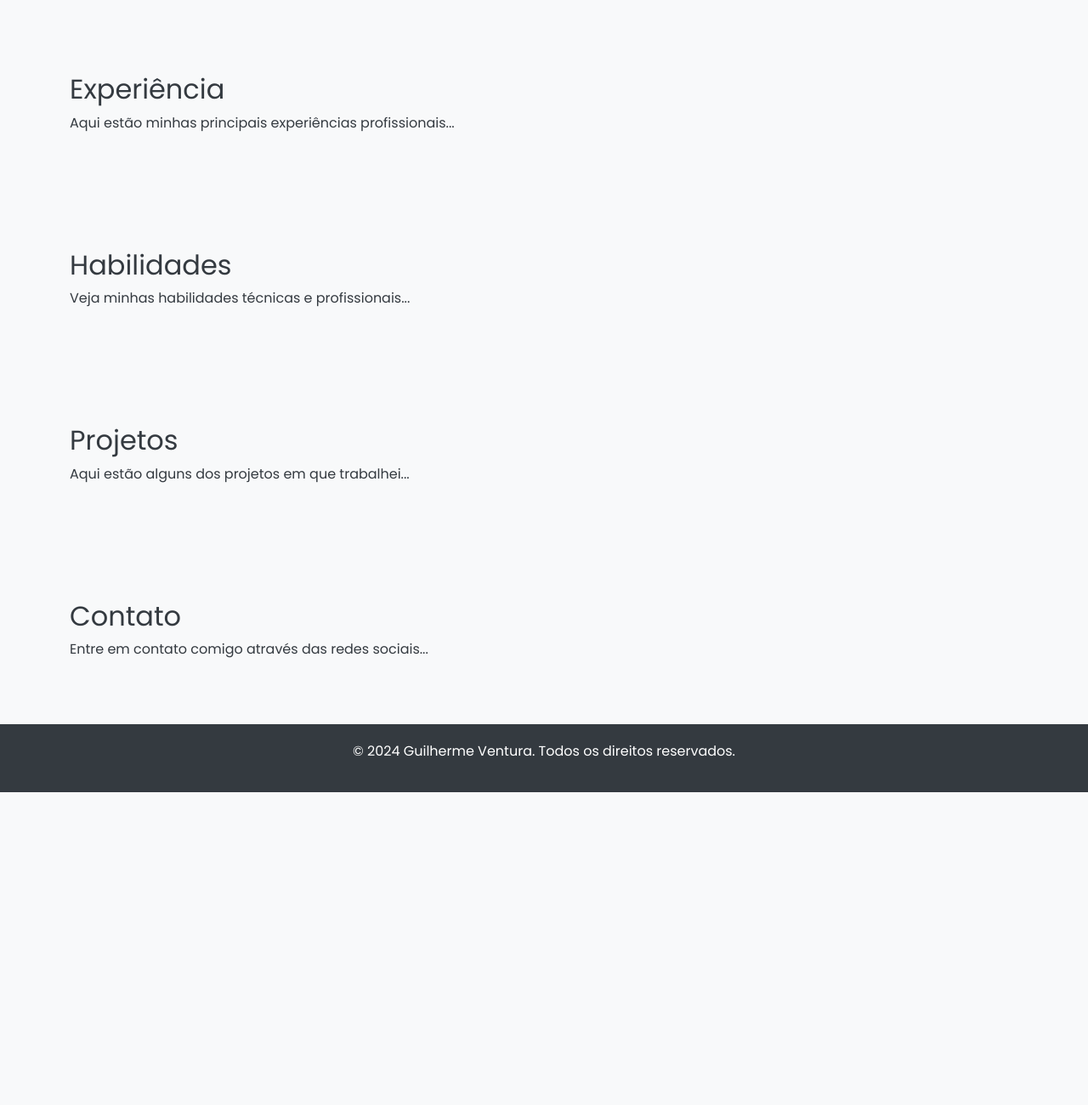
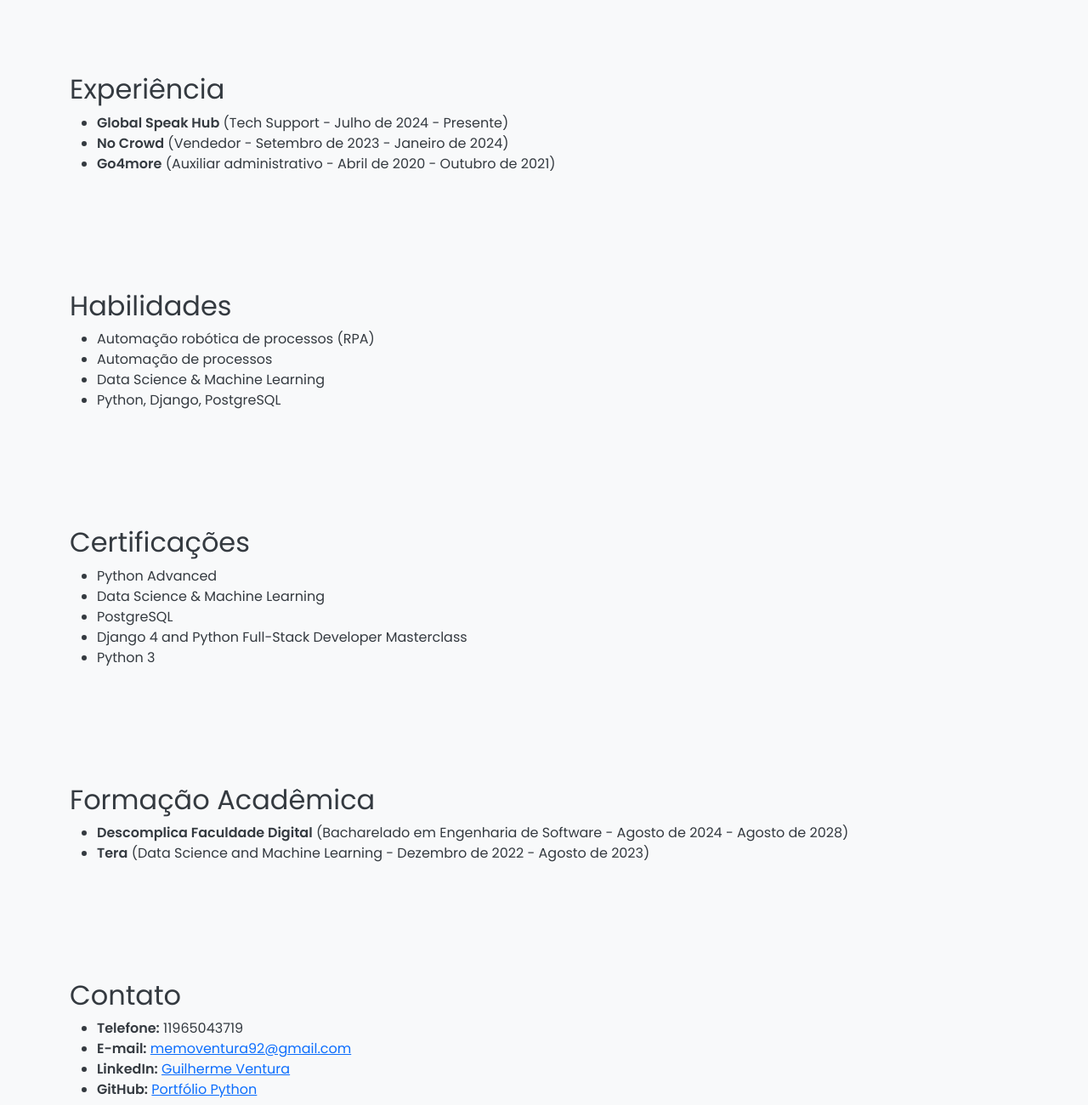
Before and after one commit to G-Ventur4/meu-portfolio, a plain HTML site: page index.html in a window 1280 px wide. Shown: the part 1060-2360 px from the top of the page at 85% size. Before the commit the page ends 1992 px from the top, so only its background shows below. Drawn offline with nearby package versions, Linux system fonts and the light colour scheme.

Commit message:
Updated index.html

```diff
--- a/index.html
+++ b/index.html
@@ -98,30 +98,8 @@
             margin-top: 30px;
         }
 
-        /* Sobre Mim */
-        .about {
-            padding: 60px 0;
-        }
-
-        /* Experiência */
-        .experience {
-            background-color: #f8f9fa;
-            padding: 60px 0;
-        }
-
-        /* Habilidades */
-        .skills {
-            padding: 60px 0;
-        }
-
-        /* Projetos */
-        .projects {
-            background-color: #f8f9fa;
-            padding: 60px 0;
-        }
-
-        /* Contato */
-        .contact {
+        /* Seções de Conteúdo */
+        .about, .experience, .skills, .certifications, .education, .contact {
             padding: 60px 0;
         }
 
@@ -225,7 +203,11 @@
     <section id="experience" class="experience">
         <div class="container">
             <h2>Experiência</h2>
-            <p>Aqui estão minhas principais experiências profissionais...</p>
+            <ul>
+                <li><strong>Global Speak Hub</strong> (Tech Support - Julho de 2024 - Presente)</li>
+                <li><strong>No Crowd</strong> (Vendedor - Setembro de 2023 - Janeiro de 2024)</li>
+                <li><strong>Go4more</strong> (Auxiliar administrativo - Abril de 2020 - Outubro de 2021)</li>
+            </ul>
         </div>
     </section>
 
@@ -233,15 +215,37 @@
     <section id="skills" class="skills">
         <div class="container">
             <h2>Habilidades</h2>
-            <p>Veja minhas habilidades técnicas e profissionais...</p>
+            <ul>
+                <li>Automação robótica de processos (RPA)</li>
+                <li>Automação de processos</li>
+                <li>Data Science & Machine Learning</li>
+                <li>Python, Django, PostgreSQL</li>
+            </ul>
         </div>
     </section>
 
-    <!-- Projetos -->
-    <section id="projects" class="projects">
+    <!-- Certificações -->
+    <section id="certifications" class="certifications">
         <div class="container">
-            <h2>Projetos</h2>
-            <p>Aqui estão alguns dos projetos em que trabalhei...</p>
+            <h2>Certificações</h2>
+            <ul>
+                <li>Python Advanced</li>
+                <li>Data Science & Machine Learning</li>
+                <li>PostgreSQL</li>
+                <li>Django 4 and Python Full-Stack Developer Masterclass</li>
+                <li>Python 3</li>
+            </ul>
+        </div>
+    </section>
+
+    <!-- Formação Acadêmica -->
+    <section id="education" class="education">
+        <div class="container">
+            <h2>Formação Acadêmica</h2>
+            <ul>
+                <li><strong>Descomplica Faculdade Digital</strong> (Bacharelado em Engenharia de Software - Agosto de 2024 - Agosto de 2028)</li>
+                <li><strong>Tera</strong> (Data Science and Machine Learning - Dezembro de 2022 - Agosto de 2023)</li>
+            </ul>
         </div>
     </section>
 
@@ -249,7 +253,12 @@
     <section id="contact" class="contact">
         <div class="container">
             <h2>Contato</h2>
-            <p>Entre em contato comigo através das redes sociais...</p>
+            <ul>
+                <li><strong>Telefone:</strong> 11965043719</li>
+                <li><strong>E-mail:</strong> <a href="mailto:memoventura92@gmail.com">memoventura92@gmail.com</a></li>
+                <li><strong>LinkedIn:</strong> <a href="https://www.linkedin.com/in/guilherme-ventura-germano-da-silva-913197220/">Guilherme Ventura</a></li>
+                <li><strong>GitHub:</strong> <a href="https://github.com/G-Ventur4/Portifolio-python">Portfólio Python</a></li>
+            </ul>
         </div>
     </section>
 
```
